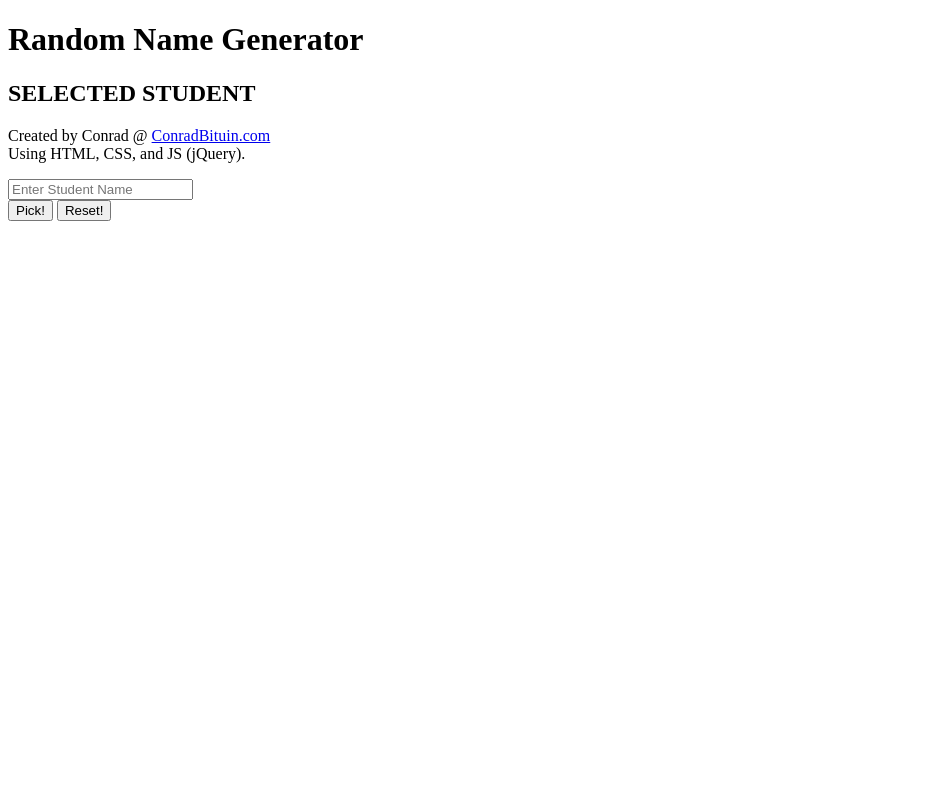
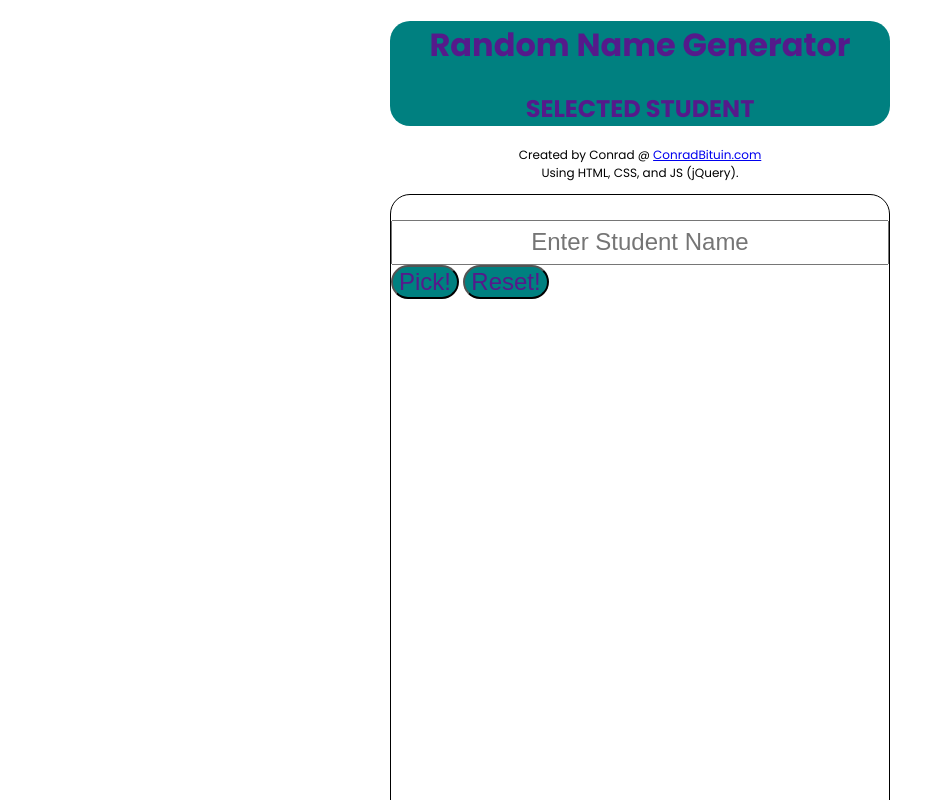
Before and after one commit to cbituin/Project-001, a plain HTML site: page index.html in a window 1280 px wide. Shown: the top 800 px of the page, without its empty margins (0-945 px from the left). Drawn offline with nearby package versions, Linux system fonts and the light colour scheme.

Commit message:
Update nameGen.css
Styling not complete. See FIGMA image for result expected.

```diff
--- a/nameGen.css
+++ b/nameGen.css
@@ -1,11 +1,48 @@
-#listNamesOne {
-    float: left;
-    width: 250px;
-    margin: 5%;
+/*TTD:
+1. Fix text "Generator" when in mobile mode
+2.
+*/
+
+body {
+    font-family: 'Poppins', sans-serif;
+    margin: 0 auto;
+    width: 50%;
+    max-width: 500px;
 }
 
-#listNamesTwo {
-    float: left;
-    width: 250px;
-    margin: 5%;
+button {
+	background-color: #008080;
+	color: #551A8B;
+	border-radius: 20px;
+	font-size: 1.5em;
 }
+
+#topOfApp {
+	padding: 0 20px;
+	background-color: #008080;
+	border-radius: 20px;
+	box-sizing: content-box;
+	text-align: center;
+	color: #551A8B;
+	font-weight: 700;
+}
+
+#createdBy {
+	font-size: .75em;
+	text-align: center;
+}
+
+#content {
+	border: 1px solid black;
+	border-radius: 20px;
+	height: 1000px;
+}
+
+#inputName {
+	margin-top: 25px;
+	width: 100%;
+	box-sizing: border-box;
+	height: 45px;
+	text-align: center;
+	font-size: 1.5em;
+}
```
